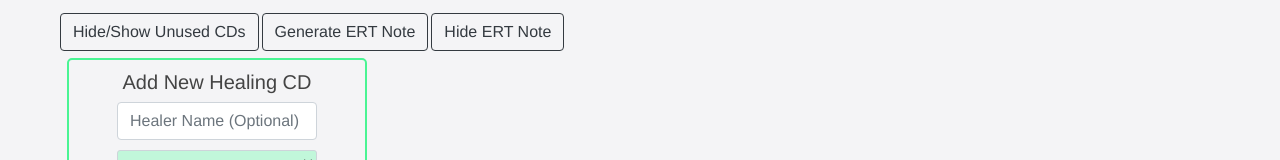
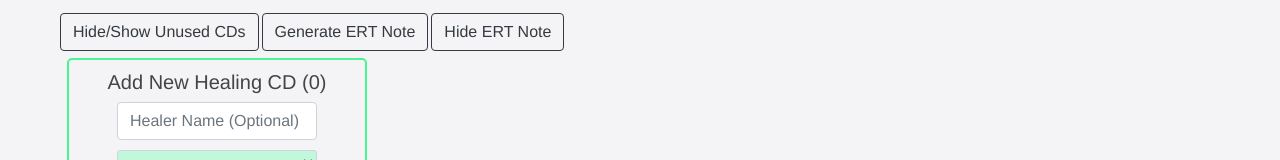
Before and after one commit to emptyloominaty/healingcds, a Vue app: page /#/ in a window 1280 px wide. Shown: the part 265-425 px from the top of the page. Built offline with nearby package versions, Linux system fonts and the light colour scheme; what vue-flash-message would draw is missing.

Commit message:
v0.0.5.1

```diff
--- a/src/assets/css/table.css
+++ b/src/assets/css/table.css
@@ -27,11 +27,11 @@ td, th {
 }
 
 .table-name {
-    width: 100px;
+    width: 115px;
 }
 
 .table-cd {
-    width: 75px;
+    width: 60px;
 }
 
 .table-button {
--- a/src/components/AddHealingCd.vue
+++ b/src/components/AddHealingCd.vue
@@ -1,7 +1,7 @@
 <template>
     <div class="input-group-hcd">
         <form id="add-healing" @submit.prevent="addCd()">
-            <h5 class="">Add New Healing CD </h5>
+            <h5 class="">Add New Healing CD ({{ g_bossFight.id }})</h5>
 
             <!-- Main Form -->
             <div class="form-group" id="heal-user-input">
@@ -65,6 +65,10 @@
                 healColor: "",
                 healFontColor: "",
                 //var
+                g_bossFight:  {
+                    id:0,
+                    name:""
+                },
                 healingCdsDataAll: [],
                 healingCdsData1: [],
                 healingCdsLength: "",
@@ -97,21 +101,23 @@
 
                 /*  create empty array if null  */
                 if (this.healingCdsDataAll===null) {
-                  this.healingCdsDataAll = []
+                  this.healingCdsDataAll = [[]]
                 }
+                if(typeof this.healingCdsDataAll[this.g_bossFight.id] === 'undefined' ) {
+                    this.healingCdsDataAll[this.g_bossFight.id] = []
+                }
+
                 /*  check length of array  */
-                this.healingCdsLength = this.healingCdsDataAll.length
-
-
+                this.healingCdsLength = this.healingCdsDataAll[this.g_bossFight.id].length
 
                 /* add hCd data to the array */
                 if (this.healCdTime>0) {
                     this.healingCdsData1 = [this.healCdTime, this.healVal, this.healName, 0, [], this.healColor, this.healFontColor,this.healingCdsLength]
                     /* 0 cd time  1 value 2 name 3 ???cd used???????? 4 Used at  5 background color 6 font color 7 id  */
-                    this.healingCdsDataAll[this.healingCdsLength] = (this.healingCdsData1)
+                    this.healingCdsDataAll[this.g_bossFight.id][this.healingCdsLength] = (this.healingCdsData1)
 
                     /* sender */
-                    this.$root.$emit('reloead-heal-list',this.healingCdsDataAll)
+                    this.$root.$emit('reload-heal-list',this.healingCdsDataAll[this.g_bossFight.id])
                     /*  save data to local storage */
                     localStorage.setItem('healingcdsData', JSON.stringify(this.healingCdsDataAll))
 
@@ -120,9 +126,6 @@
                 } else {
                     this.flash('choose CD u pepega', 'failure', {timeout: 2500, important: true});
                 }
-
-
-
                 /* reset inputs */
                 this.healName = ""
                 this.healCdTime = ""
--- a/src/components/ListHealingCds.vue
+++ b/src/components/ListHealingCds.vue
@@ -30,6 +30,10 @@
         name: "ListHealingCds",
         data() {
             return {
+                g_bossFight:  {
+                    id:0,
+                    name:""
+                },
                 testColor: "#FFF",
                 listData: JSON.parse(localStorage.getItem("healingcdsData")),
                 healingCdsDataAll: []
@@ -37,7 +41,7 @@
         },
         mounted() {
             /* listener */
-            this.$root.$on('reloead-heal-list', data => (this.listData = data) )
+            this.$root.$on('reload-heal-list', data => (this.listData = data) )
         }
     }
 </script>
--- a/src/main.js
+++ b/src/main.js
@@ -13,5 +13,11 @@ Vue.config.productionTip = false
 
 new Vue({
   router,
+  data: {
+    g_bossFight: {
+      id:0,
+      name:""
+    }
+  },
   render: h => h(App)
 }).$mount('#app')
--- a/src/mixins/appMixins.js
+++ b/src/mixins/appMixins.js
@@ -1,7 +1,11 @@
 export default {
     data() {
         return {
-            healingCdsDataAll:[]
+            healingCdsDataAll:[],
+            g_bossFight:  {
+                id:0,
+                name:""
+            }
                }
     },
     methods: {
@@ -18,21 +22,17 @@ export default {
             this.healingCdsDataAll = localStorage.getItem("healingcdsData")
             this.healingCdsDataAll = JSON.parse(this.healingCdsDataAll)
 
-            /*  create empty array if null  */
-            if (this.healingCdsDataAll === null) {
-                this.healingCdsDataAll = []
-            }
-
             /* delete hcd */
-            this.healingCdsDataAll.splice(id, 1);
+            this.healingCdsDataAll[this.g_bossFight.id].splice(id, 1);
 
             /* reindex  */
-            this.healingCdsDataAll.forEach((item,index) => {
-                this.healingCdsDataAll[index][7]=index
+            this.healingCdsDataAll[this.g_bossFight.id].forEach((item,index) => {
+                this.healingCdsDataAll[this.g_bossFight.id][index][7]=index
             })
 
             /* sender */
-            this.$root.$emit('reloead-heal-list', this.healingCdsDataAll)
+            this.$root.$emit('reloead-heal-list', this.healingCdsDataAll[this.g_bossFight.id])
+            console.log(this.healingCdsDataAll)
             /*  save data to local storage */
             localStorage.setItem('healingcdsData', JSON.stringify(this.healingCdsDataAll))
 
```
